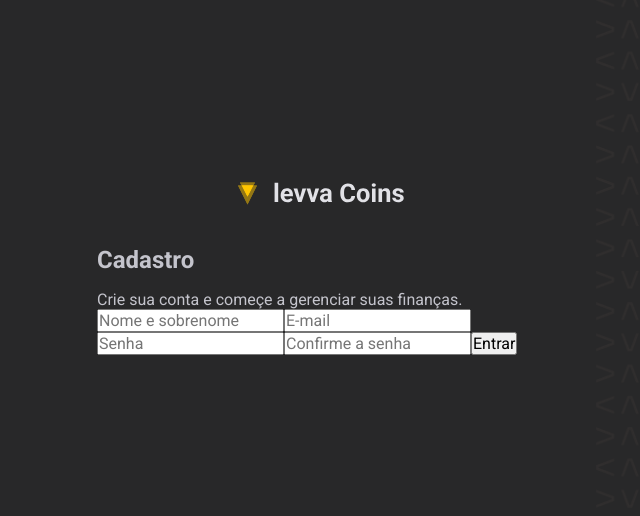
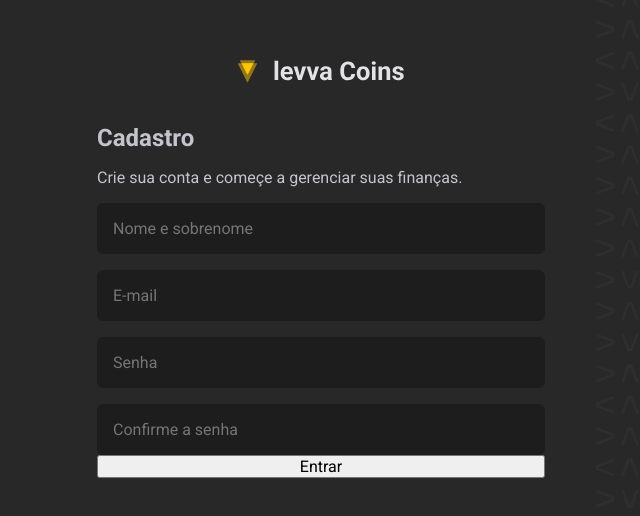
Before and after one commit to jemluz/levva-coins-ensaio, a React (Vite) app: page /new-account in a window 1280 px wide. Shown: the part 136-652 px from the top of the page, without its empty margins (319-959 px from the left). Built offline with nearby package versions, Linux system fonts and the light colour scheme.

Commit message:
Estilização - Login e Cadastro II
- Estilização do Form.
- Estilização do FormInput.

```diff
--- a/src/pages/Login/index.tsx
+++ b/src/pages/Login/index.tsx
@@ -1,4 +1,5 @@
 import { AuthLayout } from "../../layouts/AuthLayout";
+import { Form, FormInput } from "../../styles/global";
 
 export function Login() {
   return (
@@ -6,11 +7,11 @@ export function Login() {
       title="Login"
       subtitle="Gerenciar suas entradas e saídas nunca foi tão simples."
     >
-      <form>
-        <input type="email" placeholder="E-mail" />
-        <input type="password" placeholder="Senha" />
+      <Form>
+        <FormInput type="email" placeholder="E-mail" />
+        <FormInput type="password" placeholder="Senha" />
         <button type="submit">Entrar</button>
-      </form>
+      </Form>
     </AuthLayout>
   )
 }
--- a/src/pages/NewAccount/index.tsx
+++ b/src/pages/NewAccount/index.tsx
@@ -1,4 +1,5 @@
 import { AuthLayout } from "../../layouts/AuthLayout";
+import { Form, FormInput } from "../../styles/global";
 
 export function NewAccount() {
   return (
@@ -6,13 +7,13 @@ export function NewAccount() {
       title="Cadastro"
       subtitle="Crie sua conta e começe a gerenciar suas finanças."
     >
-      <form>
-        <input type="name" placeholder="Nome e sobrenome" />
-        <input type="email" placeholder="E-mail" />
-        <input type="password" placeholder="Senha" />
-        <input type="password" placeholder="Confirme a senha" />
+      <Form>
+        <FormInput type="name" placeholder="Nome e sobrenome" />
+        <FormInput type="email" placeholder="E-mail" />
+        <FormInput type="password" placeholder="Senha" />
+        <FormInput type="password" placeholder="Confirme a senha" />
         <button type="submit">Entrar</button>
-      </form>
+      </Form>
     </AuthLayout>
   )
 }
--- a/src/styles/global.ts
+++ b/src/styles/global.ts
@@ -1,4 +1,5 @@
 import { createGlobalStyle } from "styled-components";
+import styled, { createGlobalStyle } from "styled-components";
 
 export const GlobalStyle = createGlobalStyle`
   * {
@@ -22,3 +23,23 @@ export const GlobalStyle = createGlobalStyle`
     font: 400 1rem 'Roboto', sans-serif;
   }
 `
+
+export const Form = styled.form`
+  display: flex;
+  flex-direction: column;
+
+  padding-top: 1rem;
+`;
+
+export const FormInput = styled.input`
+  background: ${props => props.theme.black};
+  color: ${props => props.theme.white};
+  border: 0;
+
+  padding: 1rem;
+  border-radius: 6px;
+
+  &+& {
+    margin-top: 1rem;
+  }
+`;
```
